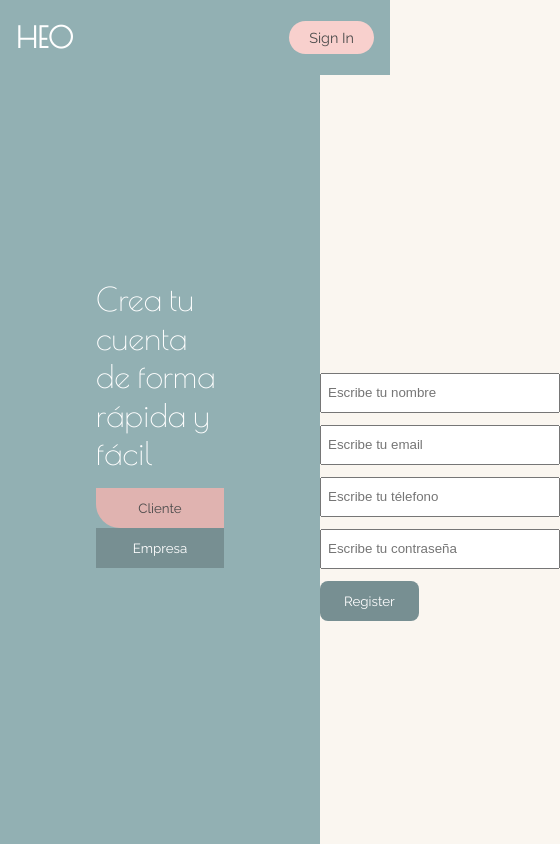
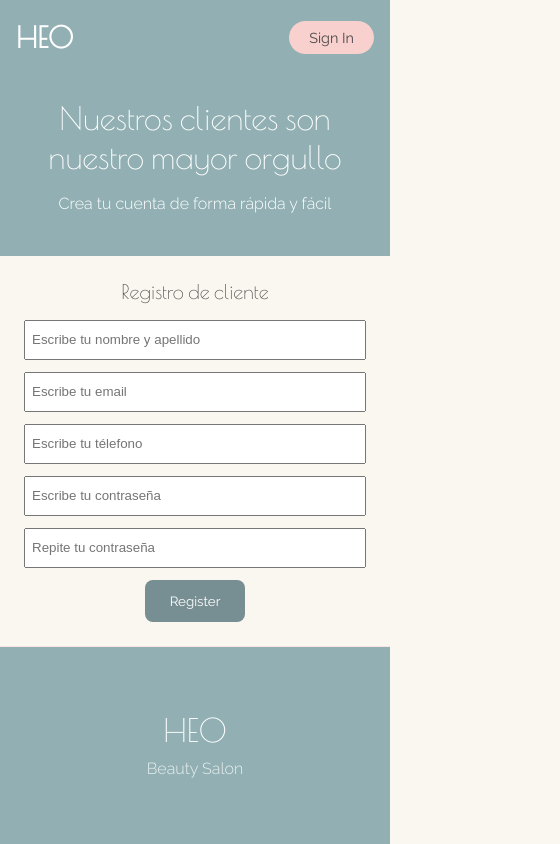
Before and after one commit to ElecthroxCode/nw-app, an Angular app: page /register in a window 390 px wide. Shown: the top 844 px of the page, 560 px wide, since content can reach past the window. Built offline with nearby package versions, Linux system fonts and the light colour scheme.

Commit message:
style: layout of the register page

```diff
--- a/src/app/components/features/user-register/user-register.component.css
+++ b/src/app/components/features/user-register/user-register.component.css
@@ -1,7 +1,7 @@
 
 .container-register{
     display: grid;
-    grid-template-columns: 1fr 1fr;
+    grid-template-columns: repeat(2, 1fr);
     height: 100vh;
     border-bottom: 1px solid var(--color-pink-light);
 }
@@ -12,26 +12,6 @@
 }
 
 
-
-.btns .btn-register{
-    width: 8rem;
-    height: 2.5rem;
-    color: var(--color-white);
-    transition: 0.3s ease;
-}
-
-.btns .btn-customer{
-    border-bottom-left-radius: 24px;
-    background-color: var(--color-pink-dark);
-    color: var(--color-text);
-}
-
-.btns .btn-company{
-    border-top-right-radius: 24px;
-    background-color: var(--color-pink-dark);
-    color: var(--color-text);
-}
-
 .msg-register{
     display: flex;
     flex-direction: column;
@@ -41,6 +21,10 @@
 
 }
 
+.msg-register div p{
+    text-align: left;
+}
+
 .register{
     display: grid;
     place-items: center;
@@ -48,15 +32,8 @@
     max-width: 20rem;
 
 }
-.register h3{
-    text-align: center;
-    font-weight: 600;
 
-}
-
-
-
-.register input[type="text"]{
+.register input[type="text"], .register input[type="password"]{
     height: 2.5rem;
     width: 15rem;
     padding: 6px;
@@ -67,4 +44,89 @@
 .btn-register{
     background-color: var(--color-sage-dark);
     color: var(--color-white);
+    border: 1px solid transparent;
+    transition: .3s ease;
 }
+
+.btn-register:hover{
+    border: 1px solid var(--color-pink-dark);
+
+}
+
+@media (max-width: 480px) {
+    .container-register {
+      grid-template-columns: 1fr;
+      height: auto;
+    }
+
+    .register{
+        place-items: initial;
+    }
+
+    .register, .zone-msg {
+      width: 100%;
+      max-width: 100%;
+      padding: 1.5rem;
+      text-align: center;
+
+    }
+
+    .msg-register {
+      height: auto;
+    }
+
+    .register input[type="text"],
+    .register input[type="password"] {
+      width: 100%;
+    }
+  }
+
+
+  /* Tablets (pantallas medianas) */
+@media (min-width: 481px) and (max-width: 768px) {
+    .container-register {
+      grid-template-columns: 1fr;
+      height: auto;
+    }
+
+    .register{
+        place-items: initial;
+    }
+    .zone-msg,
+    .register {
+      padding: 2rem;
+      max-width: 100%;
+      text-align: center;
+    }
+
+    .msg-register {
+      height: auto;
+      align-items: center;
+    }
+
+    .register input[type="text"],
+    .register input[type="password"] {
+      width: 80%;
+    }
+  }
+
+  /* Pantallas medianas a grandes (como laptops pequeñas) */
+  @media (min-width: 769px) and (max-width: 1024px) {
+    .container-register {
+      grid-template-columns: 1fr 1fr;
+    }
+
+    .register{
+        place-items: initial;
+        align-items: center;
+        padding-left: 3rem;
+    }
+    .zone-msg {
+      padding: 4rem;
+    }
+
+    .register input[type="text"],
+    .register input[type="password"] {
+      width: 90%;
+    }
+  }
--- a/src/app/components/features/user-register/user-register.component.html
+++ b/src/app/components/features/user-register/user-register.component.html
@@ -3,22 +3,23 @@
     <div class="container-register">
         <div class="zone-msg">
             <div class="msg-register">
-                <h1>Crea tu cuenta de forma rápida y fácil</h1>
-                <div class="btns">
-                    <button class="btn-register" [class.btn-customer]="selected" (click)="selectBtn('customer')">Cliente</button>
-                    <button class="btn-register" [class.btn-company]="selected === false" (click)="selectBtn('company')">Empresa</button>
+                <h1>Nuestros clientes son nuestro mayor orgullo</h1>
+                <div>
+                    <p>Crea tu cuenta de forma rápida y fácil</p>
                 </div>
+
             </div>
         </div>
 
         <div class="register">
 
             <form action="">
-
-                <div><input type="text" name="" id="" placeholder="Escribe tu nombre"></div>
+                <h3>Registro de cliente</h3>
+                <div><input type="text" name="" id="" placeholder="Escribe tu nombre y apellido"></div>
                 <div><input type="text" name="" id="" placeholder="Escribe tu email"></div>
                 <div><input type="text" name="" id="" placeholder="Escribe tu télefono"></div>
-                <div><input type="text" name="" id="" placeholder="Escribe tu contraseña"></div>
+                <div><input type="password" name="" id="" placeholder="Escribe tu contraseña"></div>
+                <div><input type="password" name="" id="" placeholder="Repite tu contraseña"></div>
                 <div><button class="btn btn-register">Register</button></div>
             </form>
         </div>
--- a/src/app/components/features/user-register/user-register.component.ts
+++ b/src/app/components/features/user-register/user-register.component.ts
@@ -8,16 +8,8 @@ import { Component } from '@angular/core';
 })
 export class UserRegisterComponent {
 
-selected = true;
 
 
-selectBtn(nameBtn:string){
-  if(!this.selected && nameBtn == "customer"){
-    this.selected = true;
-  }
-  if(this.selected && nameBtn == "company"){
-    this.selected = false;
-  }
-}
+
 
 }
```
